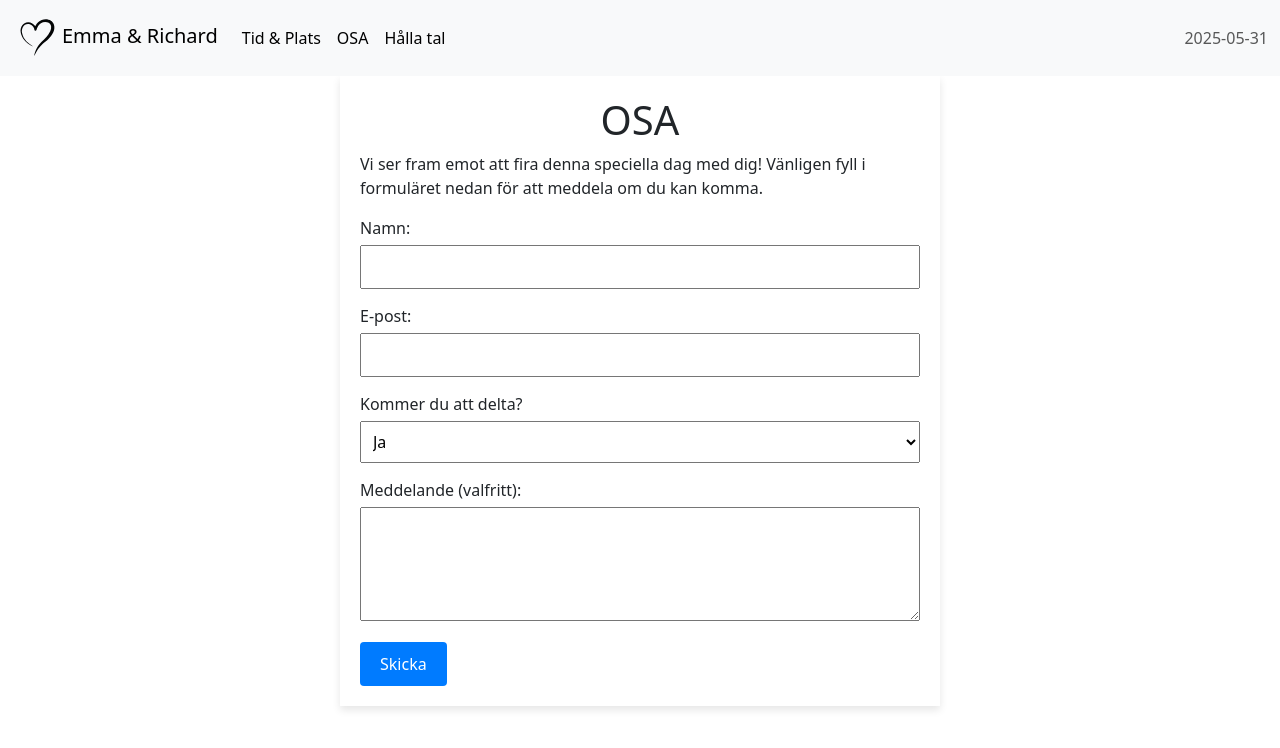
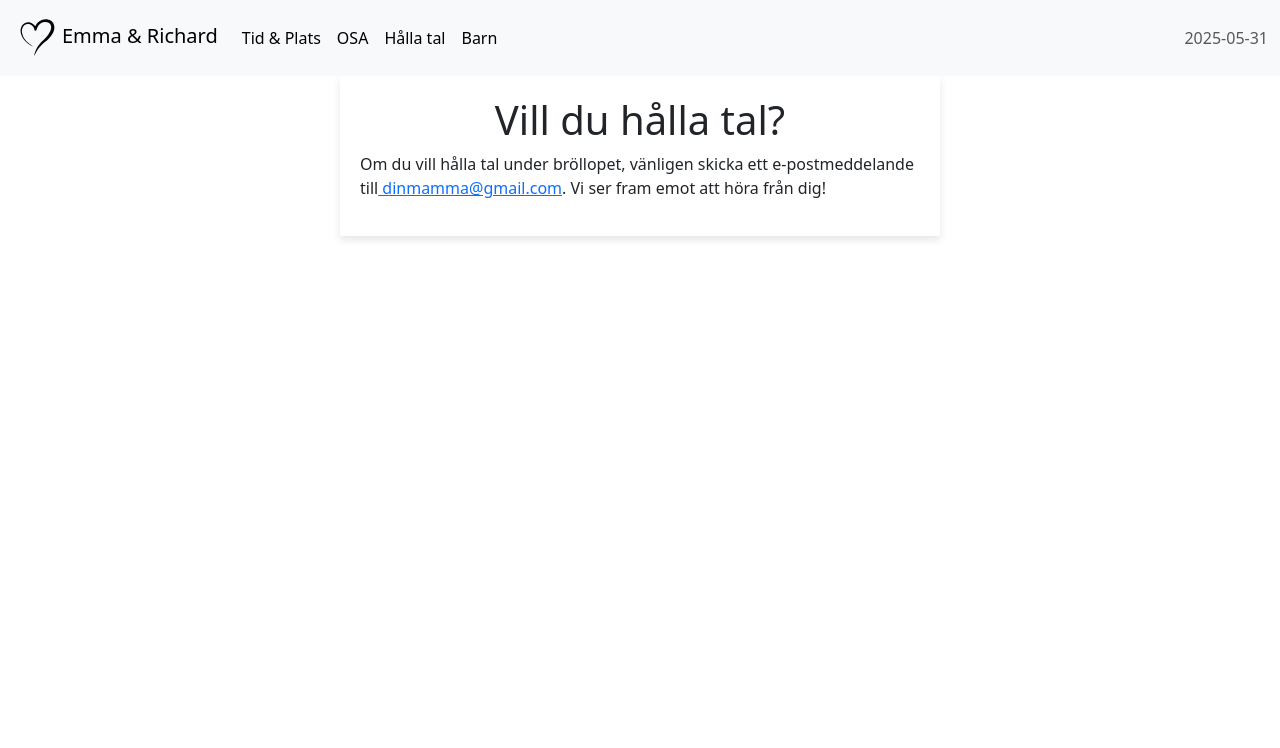
Before and after one commit to richarduggelberg/wedding, a React (Vite) app: page / in a window 1280 px wide. Both pictures are taken after a click on the link "Hålla tal". Shown: the top 748 px of the page. Built offline with nearby package versions, Linux system fonts and the light colour scheme.

Commit message:
add pages for speech and kids

```diff
--- a/src/App.tsx
+++ b/src/App.tsx
@@ -3,6 +3,8 @@ import TopNav from "./components/TopNav";
 import HomePage from "./components/HomePage";
 import TimeAndPlacePage from "./components/TimeAndPlacePage";
 import RsvpPage from "./components/RsvpPage";
+import SpeechPage from "./components/SpeechPage";
+import KidsPage from "./components/KidsPage";
 
 const App = () => {
   const title = "Emma & Richard";
@@ -16,6 +18,8 @@ const App = () => {
       {currentPage === "home" && <HomePage />}
       {currentPage === "about" && <TimeAndPlacePage />}
       {currentPage === "rsvp" && <RsvpPage />}
+      {currentPage === "speech" && <SpeechPage />}
+      {currentPage === "kids" && <KidsPage />}
     </>
   );
 };
--- /dev/null
+++ b/src/components/KidsPage.tsx
@@ -0,0 +1,28 @@
+import React from "react";
+
+const KidsPage = () => {
+  return (
+    <div
+      style={{
+        maxWidth: "600px",
+        margin: "0 auto",
+        padding: "20px",
+        boxShadow: "0 4px 8px rgba(0, 0, 0, 0.1)",
+        backgroundColor: "#fff",
+      }}
+    >
+      <h1 style={{ textAlign: "center" }}>Information om barn</h1>
+      <p>
+        Vi älskar era barn, men för att kunna fira denna speciella dag på bästa
+        sätt har vi valt att ha ett bröllop utan barn. Vi hoppas att ni förstår
+        och att ni kan njuta av en kväll utan barn.
+      </p>
+      <p>
+        Självklart är ammande mammor mer än välkomna. Vi ser fram emot att fira
+        med er!
+      </p>
+    </div>
+  );
+};
+
+export default KidsPage;
--- a/src/components/RsvpPage.tsx
+++ b/src/components/RsvpPage.tsx
@@ -1,5 +1,3 @@
-import React from "react";
-
 const RsvpPage = () => {
   return (
     <div
@@ -71,7 +69,6 @@ const RsvpPage = () => {
           <textarea
             id="message"
             name="message"
-            rows="4"
             style={{ width: "100%", padding: "8px", boxSizing: "border-box" }}
           ></textarea>
         </div>
--- /dev/null
+++ b/src/components/SpeechPage.tsx
@@ -0,0 +1,23 @@
+const SpeechPage = () => {
+  return (
+    <div
+      style={{
+        maxWidth: "600px",
+        margin: "0 auto",
+        padding: "20px",
+        boxShadow: "0 4px 8px rgba(0, 0, 0, 0.1)",
+        backgroundColor: "#fff",
+      }}
+    >
+      <h1 style={{ textAlign: "center" }}>Vill du hålla tal?</h1>
+      <p>
+        Om du vill hålla tal under bröllopet, vänligen skicka ett
+        e-postmeddelande till
+        <a href="mailto:dinmamma@gmail.com"> dinmamma@gmail.com</a>. Vi ser fram
+        emot att höra från dig!
+      </p>
+    </div>
+  );
+};
+
+export default SpeechPage;
--- a/src/components/TopNavList.tsx
+++ b/src/components/TopNavList.tsx
@@ -12,9 +12,10 @@ function TopNavList({ setPage }: Props) {
           Tid & Plats
         </TopNavListItem>
         <TopNavListItem onClick={() => setPage("rsvp")}>OSA</TopNavListItem>
-        <TopNavListItem onClick={() => setPage("rsvp")}>
+        <TopNavListItem onClick={() => setPage("speech")}>
           Hålla tal
         </TopNavListItem>
+        <TopNavListItem onClick={() => setPage("kids")}>Barn</TopNavListItem>
       </ul>
     </>
   );
```
